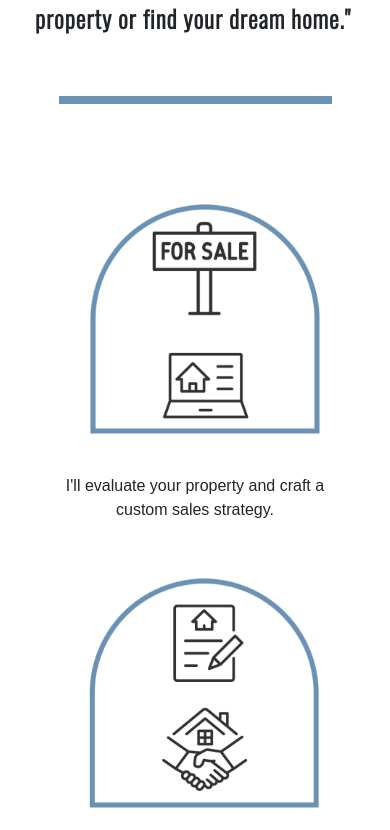
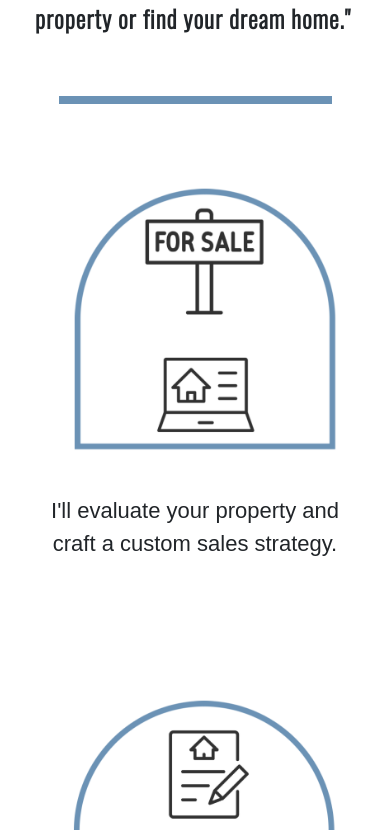
Before and after one commit to Moshahrani/real-estate-website, a React (Create React App) app in the folder real-estate/: page / in a window 390 px wide. Shown: the part 1994-2824 px from the top of the page. Built offline with nearby package versions, Linux system fonts and the light colour scheme; a web font is replaced by a local one.

Commit message:
added center option to justify content from space-between and adding equal margins to top and bottom of container with a gap between each step of the 3 step process for the steps component layout

```diff
--- a/real-estate/src/css/Steps.css
+++ b/real-estate/src/css/Steps.css
@@ -1,12 +1,13 @@
 .step-container {
     display: flex;
-    justify-content: space-between;
+    justify-content :center;
     flex-wrap: nowrap;
     padding: 30px;
-    margin-top: 150px;
+    margin-top: 100px;
     margin-bottom: 100px;
     margin-left: 50px;
     margin-right: 50px;
+    gap: 80px;
 }
 
 .item {
@@ -30,10 +31,8 @@
     .step-container {
         flex-direction: column;
         align-items: center;
-        margin-top: 30px;
-        margin-bottom: 75px;
-        margin-left: 20px;
-        margin-right: 20px;
+        justify-content: center;
+        margin: auto;
     }
 
     .item {
@@ -42,6 +41,6 @@
     }
 
     .item p {
-        font-size: 16px;
+        font-size: 22px;
     }
 }
```
